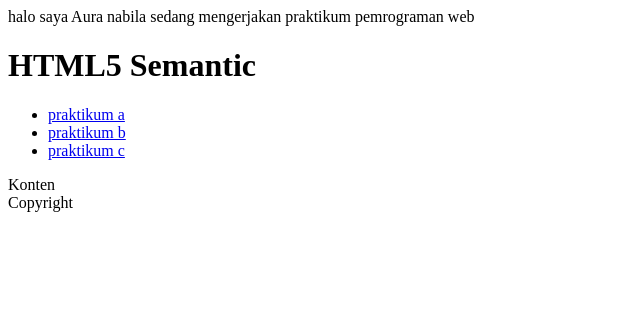
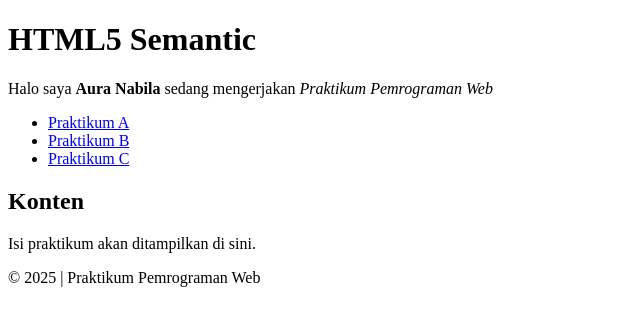
Before and after one commit to kymo14/aura-nabila-prak, a plain HTML site: page index.html in a window 1280 px wide. Shown: the whole page, without its empty margins (0-640 px from the left). Drawn offline with Linux system fonts and the light colour scheme.

Commit message:
Update index.html
ya

```diff
--- a/index.html
+++ b/index.html
@@ -1,21 +1,30 @@
-halo saya Aura nabila sedang mengerjakan praktikum pemrograman web
-
 <!DOCTYPE html>
 <html>
+<head>
+  <title>Praktikum Pemrograman Web</title>
+</head>
+
+<body>
   <header>
     <h1>HTML5 Semantic</h1>
+    <p>Halo saya <b>Aura Nabila</b> sedang mengerjakan <i>Praktikum Pemrograman Web</i></p>
   </header>
+
   <nav>
     <ul>
-      <li><a href="#praktikum_a">praktikum a</a></li>
-      <li><a href="#praktikum_b">praktikum b</a></li>
-      <li><a href="#praktikum_c">praktikum c</a></li>
+      <li><a href="#praktikum_a">Praktikum A</a></li>
+      <li><a href="#praktikum_b">Praktikum B</a></li>
+      <li><a href="#praktikum_c">Praktikum C</a></li>
     </ul>
   </nav>
+
   <section>
-    Konten
+    <h2>Konten</h2>
+    <p>Isi praktikum akan ditampilkan di sini.</p>
   </section>
+
   <footer>
-    Copyright
+    &copy; 2025 | Praktikum Pemrograman Web
   </footer>
+</body>
 </html>
```
